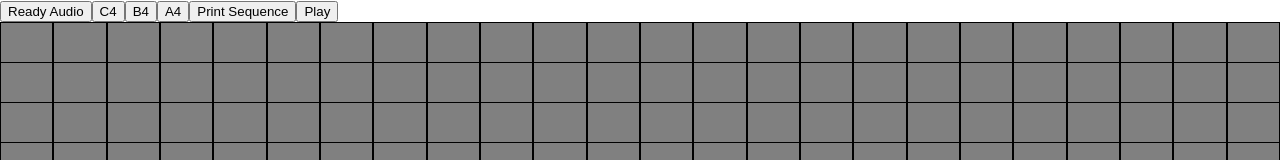
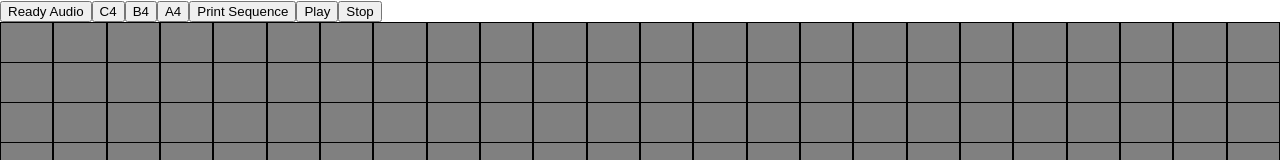
Before and after one commit to Aloeminium108/Photofungus, a React (Create React App) app: page / in a window 1280 px wide. Shown: the top 160 px of the page. Built offline with nearby package versions, Linux system fonts and the light colour scheme.

Commit message:
Added stop button

```diff
--- a/src/Components/PlaybackControls.tsx
+++ b/src/Components/PlaybackControls.tsx
@@ -24,18 +24,48 @@ function PlaybackControls() {
             for (let i = 0; i < grid.length; i++) {
                 for (let j = 0; j < grid[i].length; j++) {
                     if (grid[i][j]) {
-                        synths[i].triggerAttackRelease(NOTES[i], "8n", `+0:${j/2}`)
+                        synths[i].triggerAttackRelease(NOTES[i], "8n", j > 0 ? `+0:${j/2}` : time);
                     }
                 }
             }
 
         }, `${numMeasures}m`).start(0));
 
-        Tone.Transport.start();
+        Tone.Transport.start(Tone.now());
     }
 
+    const stop = () => {
+        Tone.Transport.cancel(0);
+        Tone.Transport.stop(0);
+        loop.current.stop(0);
+        synths.forEach(synth => {
+            synth.oscillator.stop();
+        })
+    }
+
+    // const play = () => {
+    //     for (let i = 0; i < grid.length; i++) {
+    //         for (let j = 0; j < grid[i].length; j++) {
+    //             if (grid[i][j]) {
+    //                 const loop = new Tone.Loop(time => {
+    //                     synths[i].triggerAttackRelease(NOTES[i], "8n", time);
+    //                 }, `${numMeasures}m`).start(`+0:${j/2}`)
+    //             }
+    //         }
+    //     }
+
+    //     Tone.Transport.start(Tone.now());
+    // }
+
+    // const stop = () => {
+    //     Tone.Transport.stop(Tone.now());
+    // }
+
     return (
-        <button onClick={play}>Play</button>
+        <>
+            <button onClick={play}>Play</button>
+            <button onClick={stop}>Stop</button>
+        </>
     )
 
 }
```
